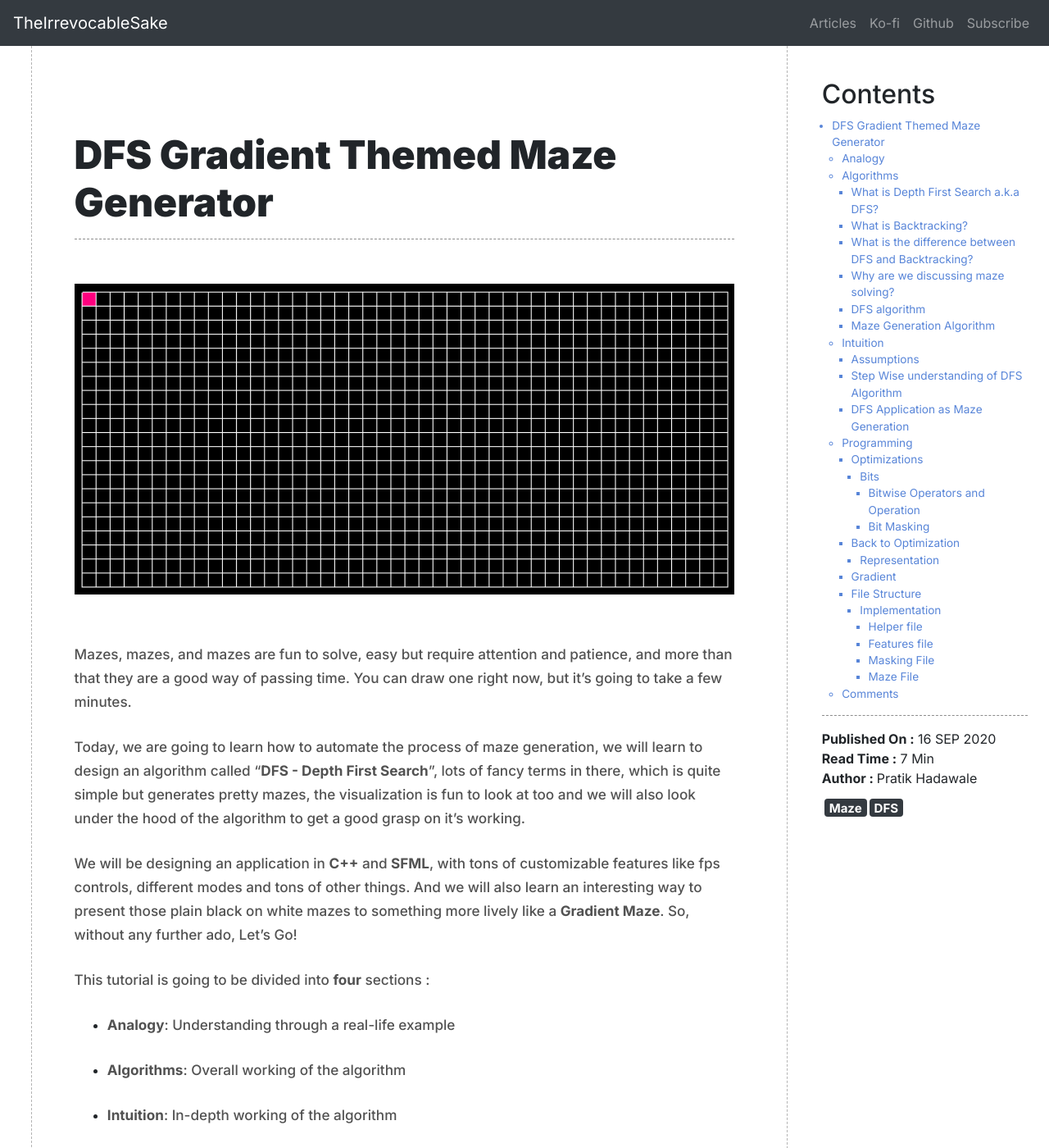
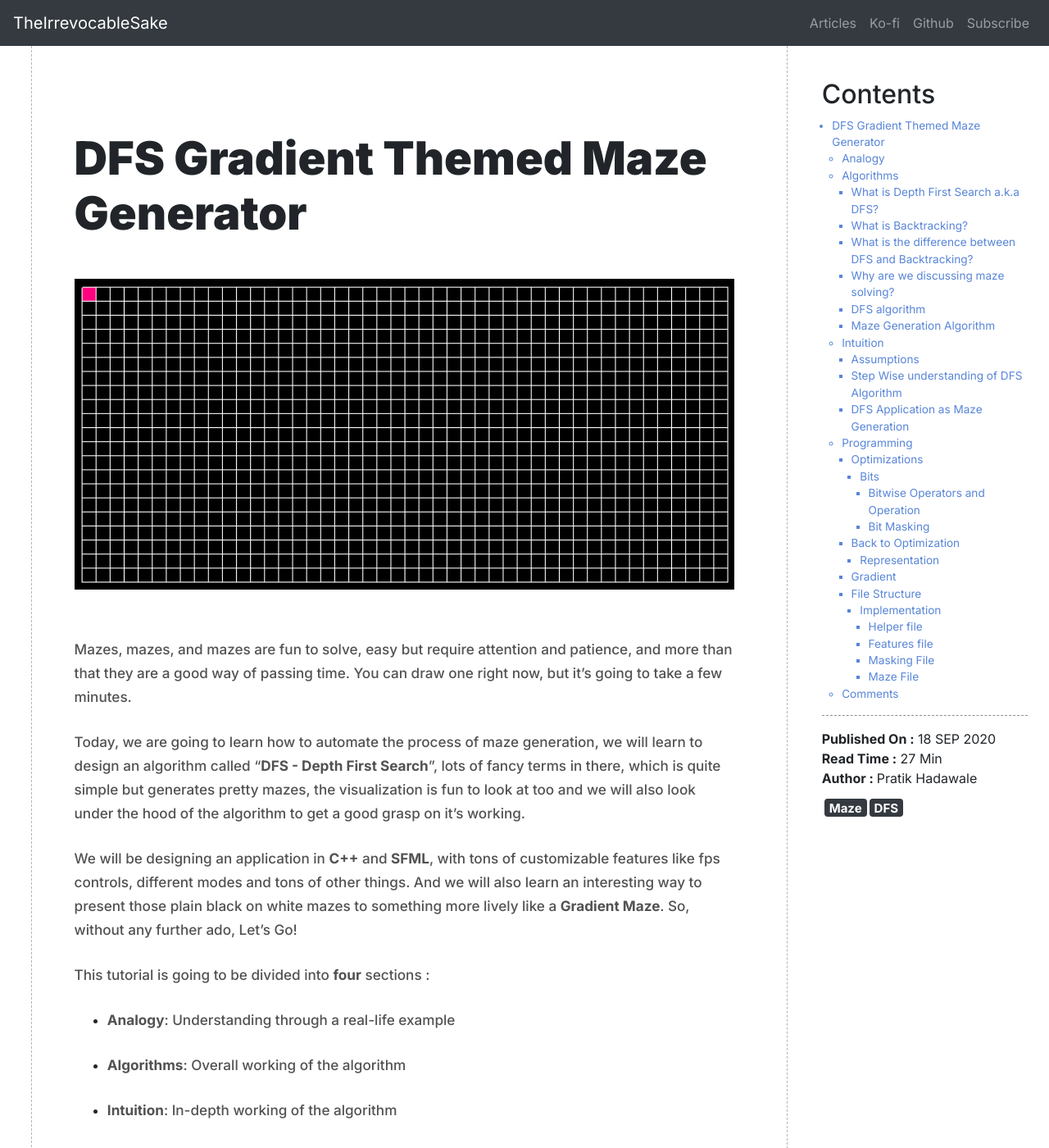
Before and after one commit to irrevocablesake/website, a Jekyll site: the page built from _posts/series/maze-generator/2020-09-16-Dfs-maze-generator.md, in a window 1280 px wide and 1400 px high. Shown: the whole window at 82% size. Built offline with Jekyll 4.4.1, drawn with Linux system fonts in a browser that asks for light colours; comment, search, counter and statistics services are not loaded.

Commit message:
heading size

```diff
--- a/_posts/series/maze-generator/2020-09-16-Dfs-maze-generator.md
+++ b/_posts/series/maze-generator/2020-09-16-Dfs-maze-generator.md
@@ -1,16 +1,15 @@
 ---
-title: DFS Maze Generator
+title: DFS Gradient Themed Maze Generator
 layout: post
 type: Series
-readtime: 7 Min
+readtime: 27 Min
 tags: Maze DFS
-cdate: 16 SEP 2020
+cdate: 18 SEP 2020
 author: Pratik Hadawale
 permalink: blog/series/maze-generator/ep1/
 ---
 
 # DFS Gradient Themed Maze Generator
-<hr class="separator">
 
 <img class="bigImage" src="/assets/images/series/maze-generator/ep1/main_gif.gif" />
 
--- a/assets/css/post/style.css
+++ b/assets/css/post/style.css
@@ -52,33 +52,40 @@ body,html
 .contentSection h1{
   padding-top:5%;
   font-weight:900;
-  font-size:3rem;
+  font-size:3.5rem;
   padding-bottom:0%;
 }
 
 .contentSection h2{
   padding-top:5%;
   font-weight:800;
-  font-size:2.7rem;
+  font-size:3rem;
 }
 
 .contentSection h3{
   padding-top:5%;
-  font-weight:800;
-  font-size:2.3rem;
+  font-weight:600;
+  font-size:2.4rem;
 }
 
 .contentSection h4{
   padding-top:1%;
-  font-weight:700;
+  font-weight:600;
   font-size:1.9rem;
 }
 
 .contentSection h5{
   padding-top:1%;
-  font-weight:600;
-  font-size:1.7rem;
+  font-weight:500;
+  font-size:1.6rem;
 }
+
+.contentSection h6{
+  padding-top:1%;
+  font-weight:500;
+  font-size:1.2rem;
+}
+
 
 .contentSection p{
   font-size:1.07rem;
@@ -272,7 +279,6 @@ ul.custom li.summary:before { content: "3. "; } */
     color:rgb(82, 82, 82);
     padding-bottom:5px;
   }
-
 }
 
 @media screen and (max-width:1069px)
```
Also changed, not shown: 5 other files.
